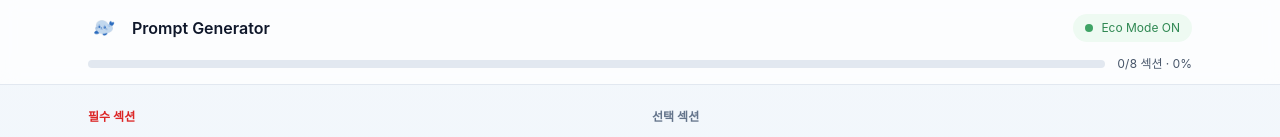
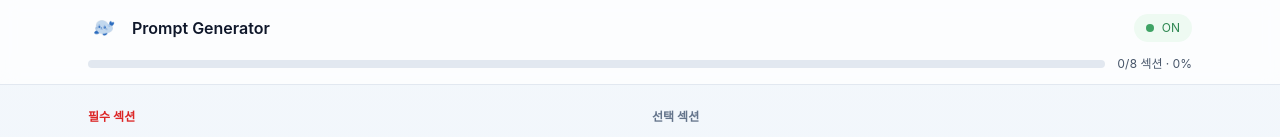
Before and after one commit to 5jseung/eco-prompt, a React (Vite) app: page / in a window 1280 px wide. Shown: the top 137 px of the page. Built offline with nearby package versions, Linux system fonts and the light colour scheme.

Commit message:
Delete "Eco Mode" Text in App.jsx
Eco Mode ON -> Prompting

```diff
--- a/src/App.jsx
+++ b/src/App.jsx
@@ -77,7 +77,7 @@ export default function App() {
           </div>
           <div className="flex items-center gap-2 text-xs text-eco-600 bg-eco-50 px-3 py-1.5 rounded-full">
             <span className="w-2 h-2 rounded-full bg-eco-500" />
-            Eco Mode ON
+            ON
           </div>
         </div>
         <div className="max-w-6xl mx-auto px-6 pb-3">
```
